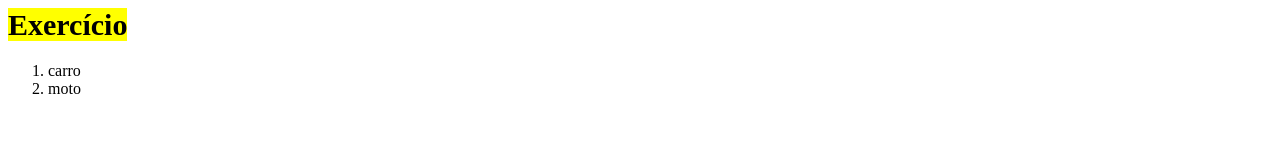
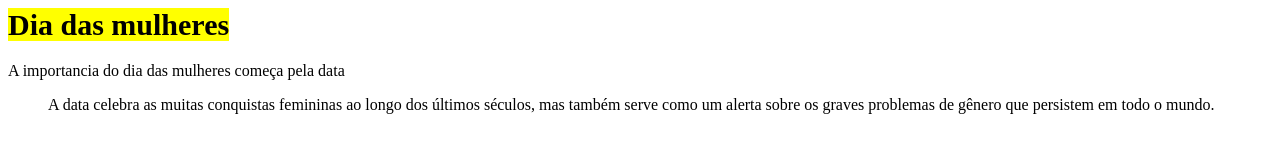
Before and after one commit to Luca5Febraio/PRETOS-FC, a plain HTML site: page index.html in a window 1280 px wide. Drawn offline with Linux system fonts and the light colour scheme.

Commit message:
Update index.html

```diff
--- a/index.html
+++ b/index.html
@@ -2,7 +2,6 @@
  <html lang="pt-br">
   <head>
     <meta charset="UTF-8">
-
   <title>document</title>
   <style>
      h1{
@@ -11,13 +10,8 @@
        }
   </style>
     <body>
-      <h1> <mark> Exercício </mark> </h1>
-      <ol>
-        <li>carro
-        <li>moto
-      </ol>
-      <script>
-        window.alert("Olá")
-      </script>
+      <h1> <mark> Dia das mulheres </mark> </h1>
+       <p>A importancia do dia das mulheres começa pela data</p>
+        <ol> A data celebra as muitas conquistas femininas ao longo dos últimos séculos, mas também serve como um alerta sobre os graves problemas de gênero que persistem em todo o mundo.</ol>
     </body>
 </html>
```
